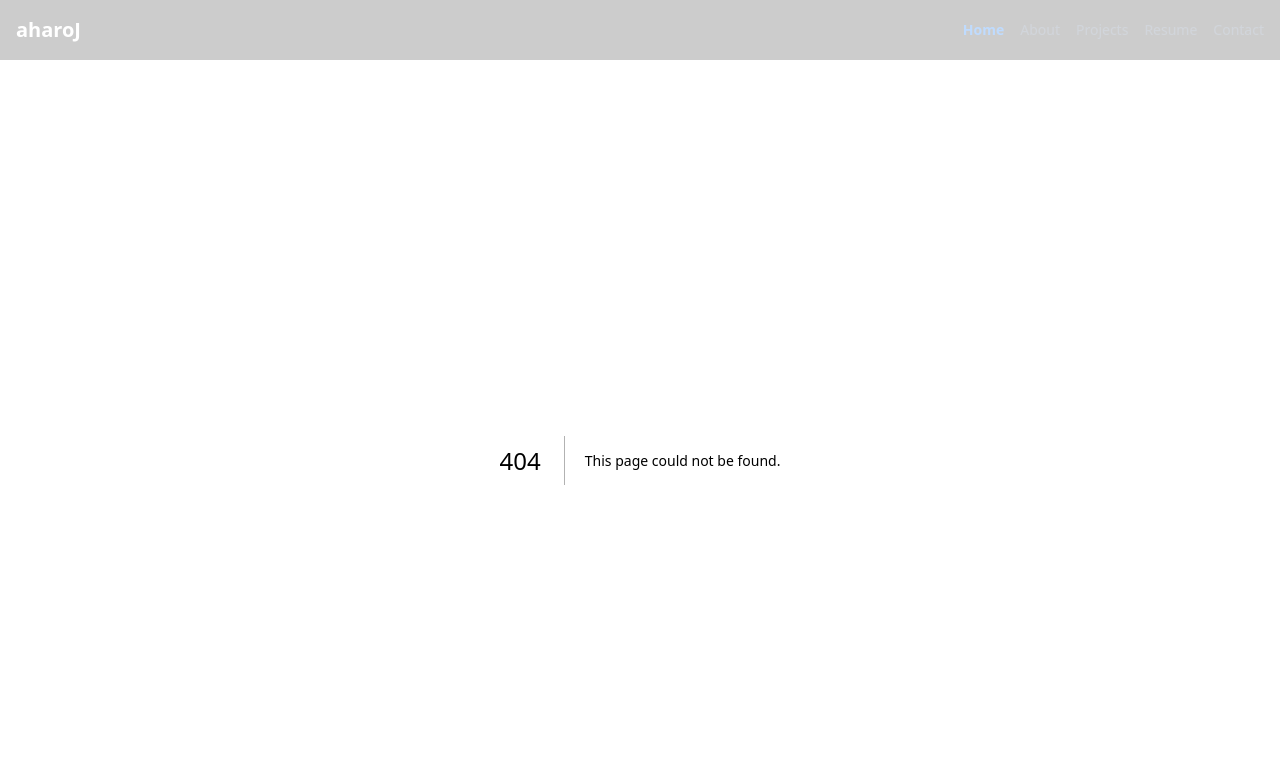
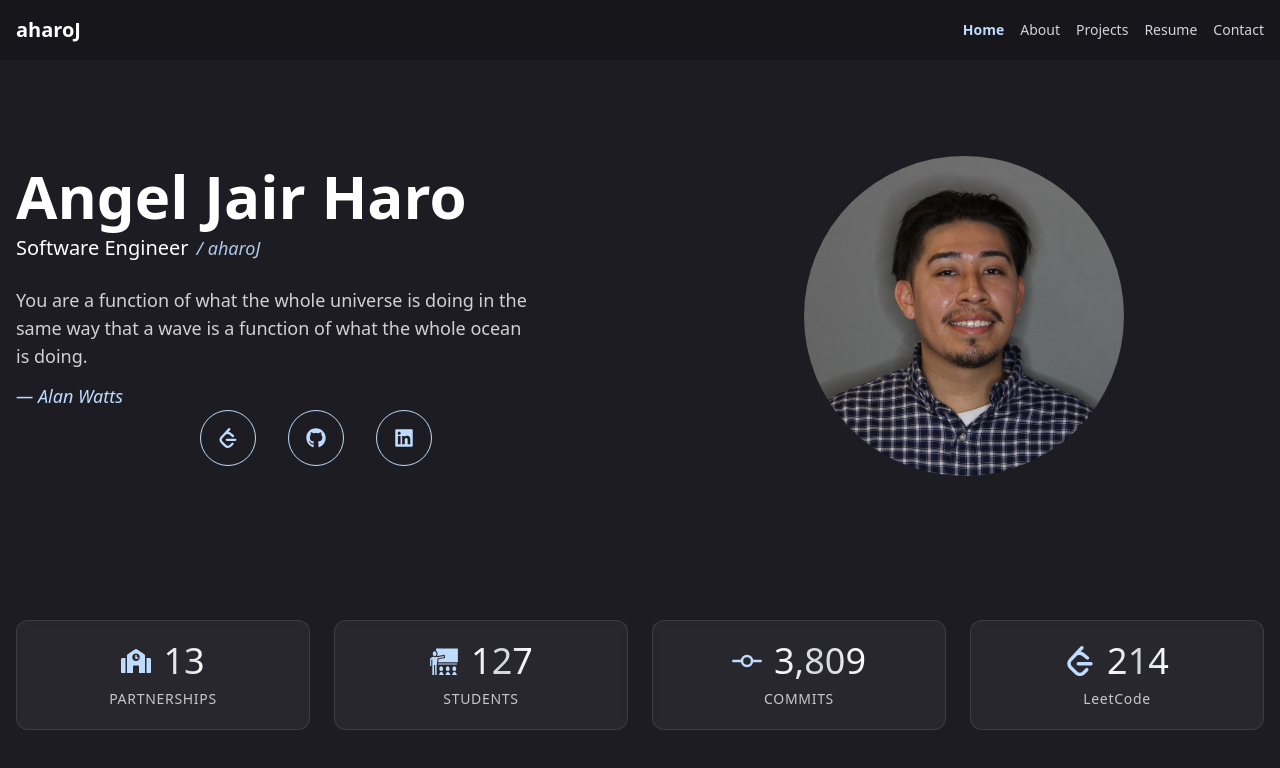
Before and after one commit to aharoJ/portfolio, a Next.js app: page / in a window 1280 px wide. Before the commit this address had no page. Shown: the top 768 px of the page. Built offline with nearby package versions, Linux system fonts and the light colour scheme.

Commit message:
home design

```diff
--- /dev/null
+++ b/src/app/(home)/page.tsx
@@ -0,0 +1,75 @@
+// @(home)/page.tsx
+
+import AnimateStatsDesktop from "@/modules/homes/AnimateStatsDesktop";
+import SocialDesktop from "@/modules/socials/desktop";
+import SocialMobile from "@/modules/socials/mobile";
+import Image from "next/image";
+
+export default function Home() {
+  return (
+    <>
+      <div className="py-24 flex items-start">
+        <div className="container mx-auto flex flex-col md:flex-row items-center justify-between gap-12 px-4">
+          {/* -------------------- Text Section -------------------- */}
+          <section className="flex-1 order-2 md:order-none text-center md:text-left">
+            <header className="mb-6">
+              <h1 className="text-4xl md:text-6xl font-semibold leading-tight">
+                Angel&nbsp;Jair&nbsp;Haro
+              </h1>
+              <div className="mt-2 flex justify-center md:justify-start items-baseline gap-2">
+                <span className="text-lg md:text-xl">
+                  Software&nbsp;Engineer
+                </span>
+                <span className="italic text-primary/90 text-base md:text-lg">
+                  / aharoJ
+                </span>
+              </div>
+            </header>
+
+            <blockquote className="max-w-lg mx-auto md:mx-0 text-white/80 text-base md:text-lg leading-relaxed">
+              You are a function of what the whole universe is doing in the same
+              way that a wave is a function of what the whole ocean is doing.
+              <footer className="block mt-3 text-primary italic">
+                — Alan Watts
+              </footer>
+            </blockquote>
+
+            {/* --- --- --- --- SOCIAL ICONS --- --- --- --- */}
+            <section title="SOCIAL ICONS">
+              <div className="hidden lg:block">
+                <SocialDesktop />
+              </div>
+              <div className="block lg:hidden">
+                <SocialMobile />
+              </div>
+            </section>
+            {/* --- --- --- --- ... .... ... --- --- --- --- */}
+          </section>
+
+          {/* -------------------- Profile Image -------------------- */}
+          <section className="flex-1 flex justify-center">
+            <div className="relative w-64 h-64 md:w-80 md:h-80">
+              <Image
+                src="/profile/r.png"
+                // src="/profile/aharoJ.png"
+                alt="Angel Jair Haro"
+                fill
+                priority
+                className="rounded-full object-cover"
+              />
+            </div>
+          </section>
+          {/* --- --- --- --- ... .... ... --- --- --- --- */}
+        </div>
+      </div>
+      {/* -------------------- animate stats -------------------- */}
+      <section title="ANIMATED STATS">
+        <div className="hidden lg:block">
+          <AnimateStatsDesktop />
+        </div>
+        <div className="block lg:hidden">{/* <LandingStatsMobile /> */}</div>
+      </section>
+      {/* --- --- --- --- ... .... ... --- --- --- --- */}
+    </>
+  );
+}
```
